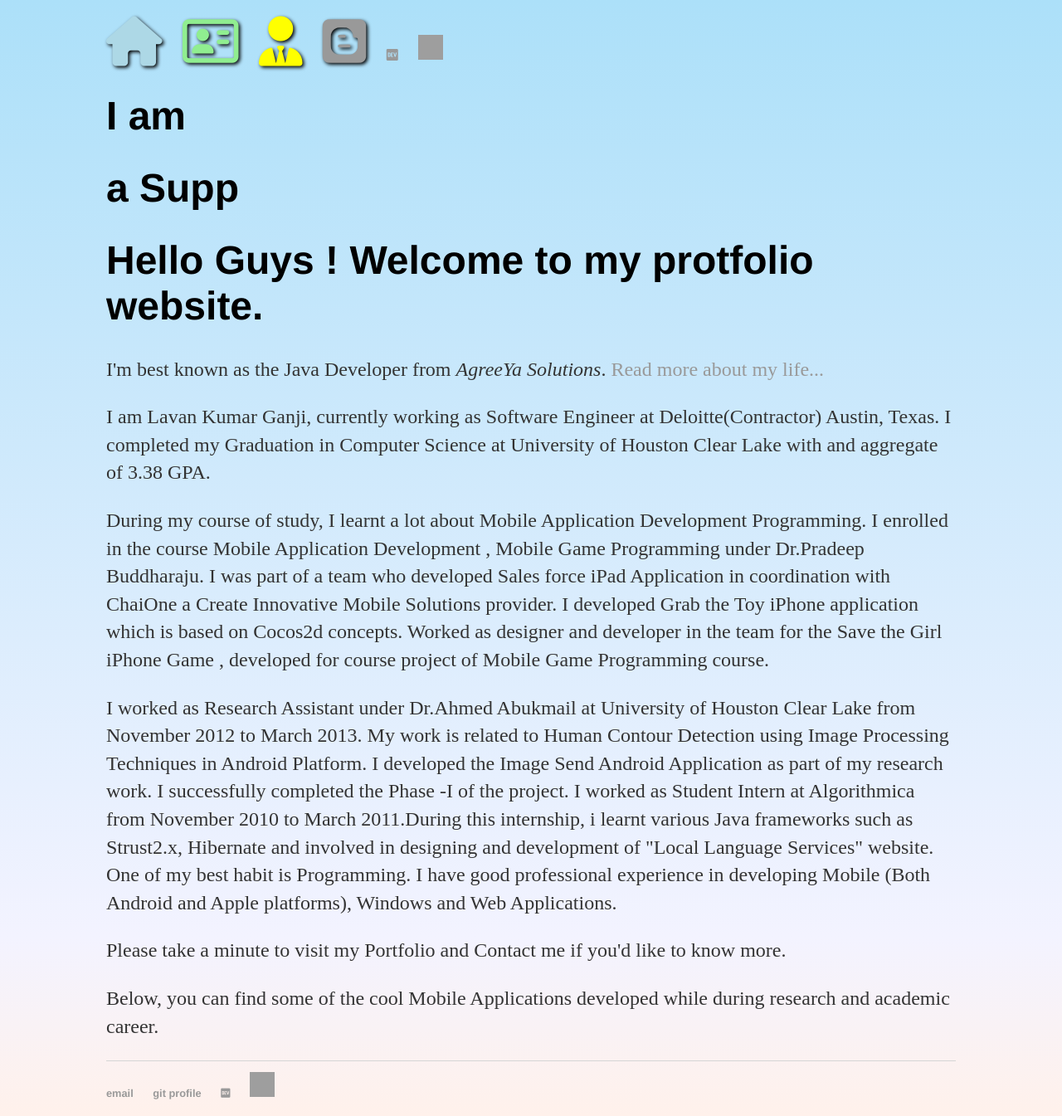
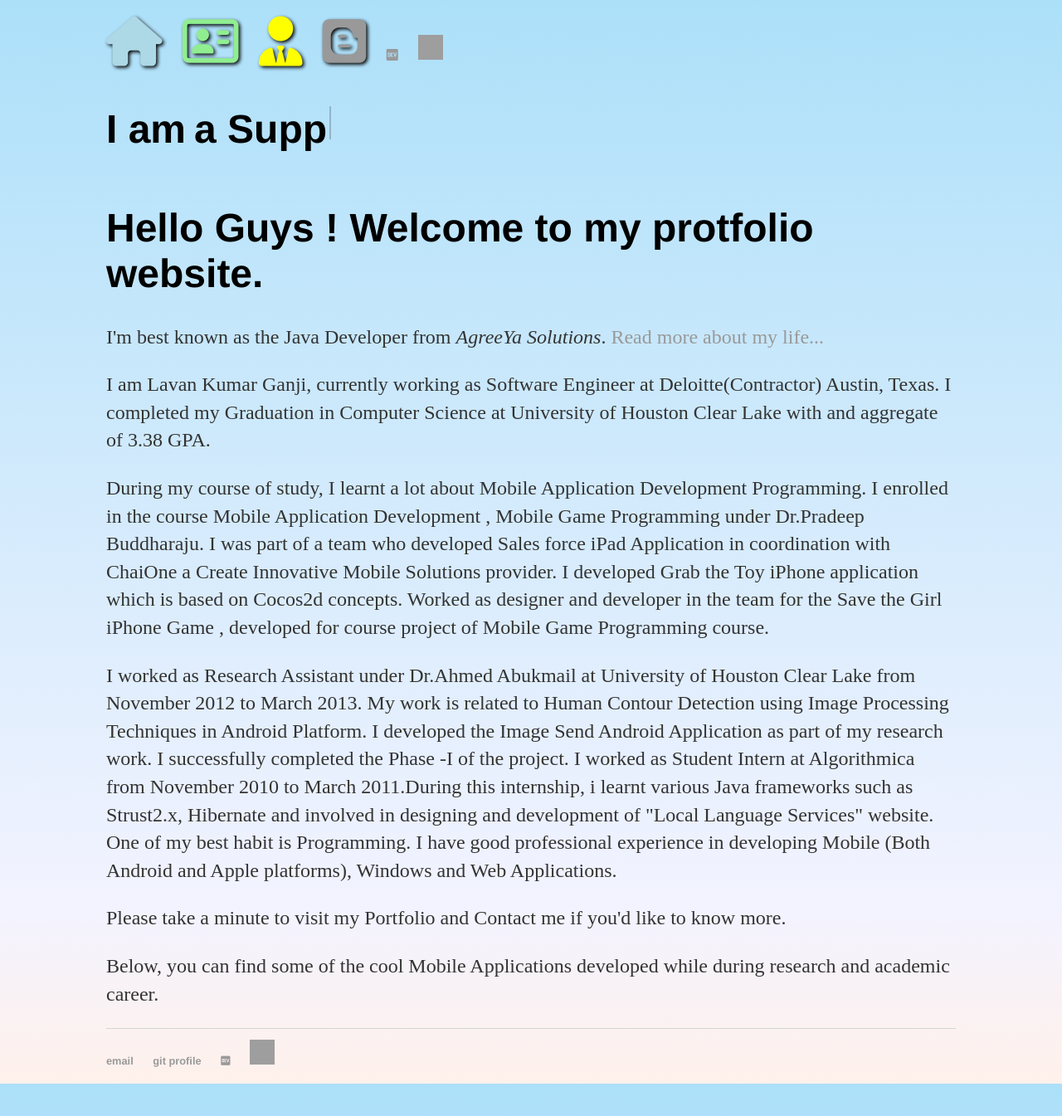
Before and after one commit to lavanganji/lavanganji.github.io, a Jekyll site: the page built from index.html, in a window 1280 px wide. Shown: the whole page at 83% size. Built offline with Jekyll 4.4.1, drawn with Linux system fonts in a browser that asks for light colours; nearby versions of some CDN libraries; after the commit the page ends 1306 px from its top, so only the background shows below that; grey boxes are pictures that could not be loaded.

Commit message:
Update main.css

```diff
--- a/css/main.css
+++ b/css/main.css
@@ -43,3 +43,34 @@
 ul.posts li {
     list-style: none;
 }
+
+/**** Typing Text ****/
+
+.intro{
+    display: flex;
+}
+.typing{
+    margin-left: 10px;
+    position: relative;
+
+}
+.typing::after {
+    content: "";
+    position: absolute;
+    width: 1px;
+    height: 40px;
+    right: -5px;
+    border-right: 2px solid #42455b;
+    animation: blink 0.5s infinite ease;
+
+}
+
+@keyframes blink {
+    0% {
+        opacity: 0;
+    }
+    100% {
+        opacity: 1;
+    }
+}
+/**** Typing Text ****/
```
